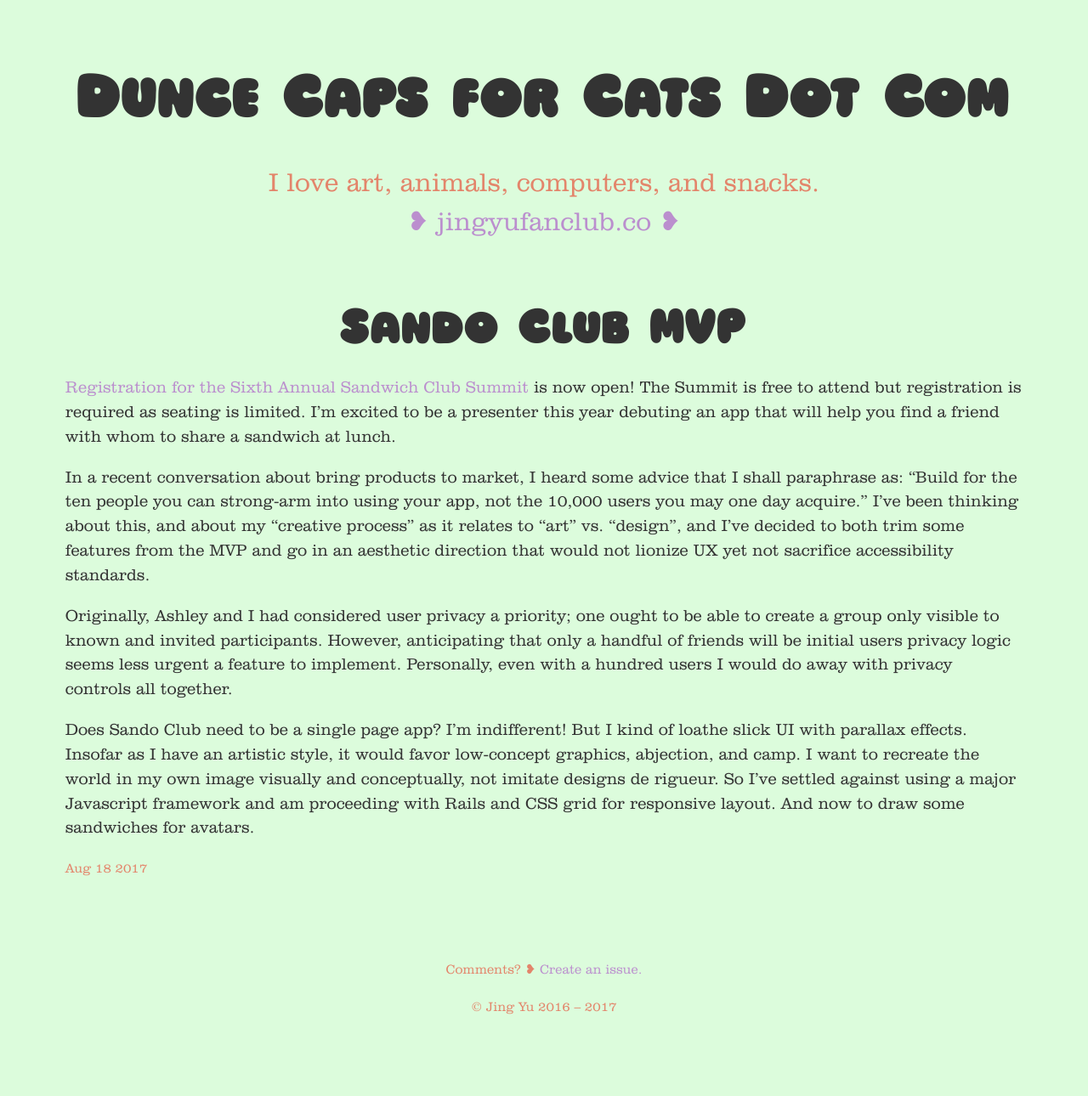
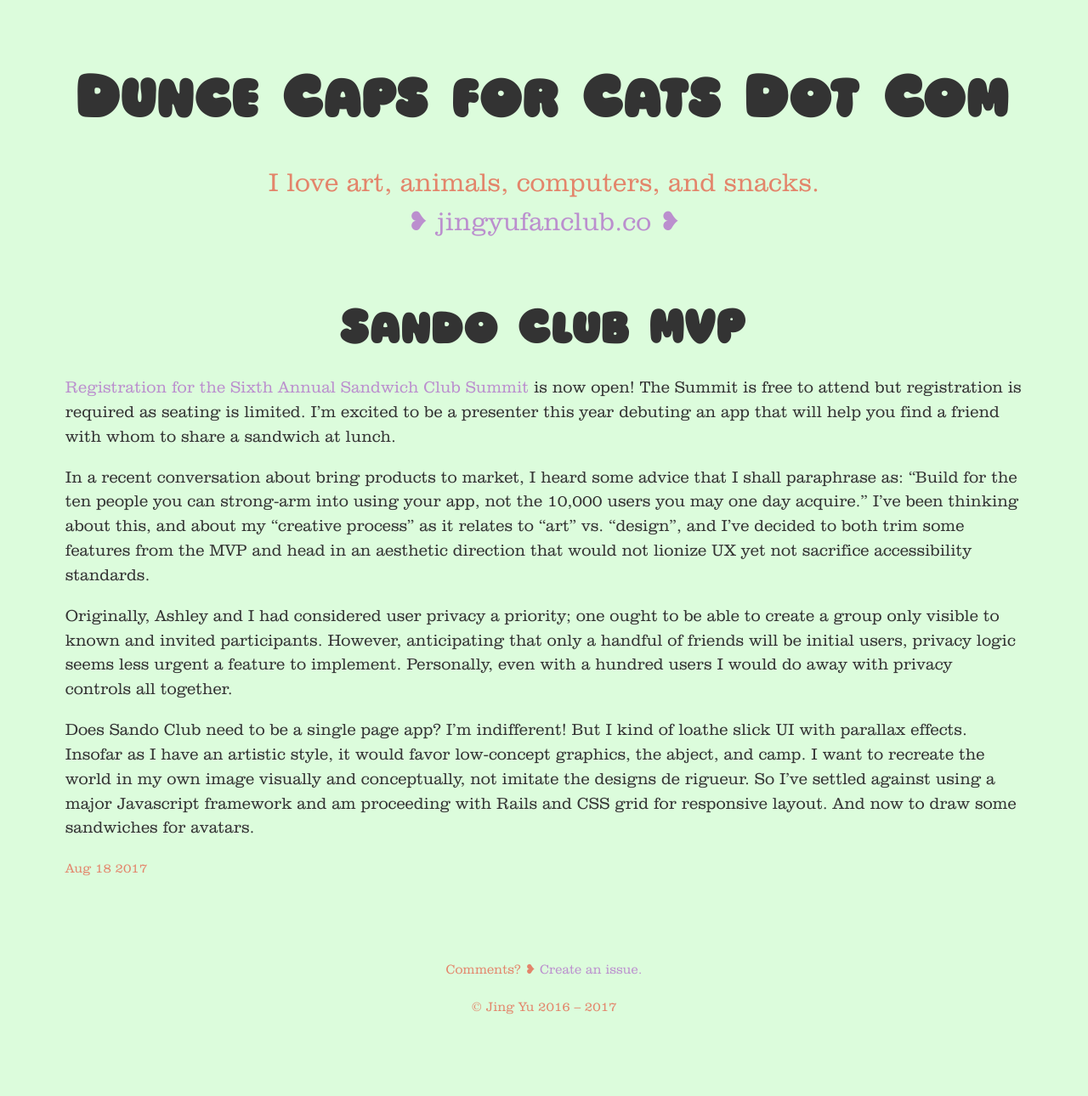
Before and after one commit to jingyufanclub/bloggo, a Jekyll site: the page built from _posts/2017-08-18-sando-club-mvp.md, in a window 1280 px wide. Shown: the whole page at 85% size. Built offline with Jekyll 4.4.1, drawn with Linux system fonts in a browser that asks for light colours.

Commit message:
edit post

```diff
--- a/_posts/2017-08-18-sando-club-mvp.md
+++ b/_posts/2017-08-18-sando-club-mvp.md
@@ -4,8 +4,8 @@
 ---
 [Registration for the Sixth Annual Sandwich Club Summit](http://sandwich-club.org/2017-sandwich-club-summit/) is now open! The Summit is free to attend but registration is required as seating is limited. I'm excited to be a presenter this year debuting an app that will help you find a friend with whom to share a sandwich at lunch.
 
-In a recent conversation about bring products to market, I heard some advice that I shall paraphrase as: "Build for the ten people you can strong-arm into using your app, not the 10,000 users you may one day acquire." I've been thinking about this, and about my "creative process" as it relates to "art" vs. "design", and I've decided to both trim some features from the MVP and go in an aesthetic direction that would not lionize UX yet not sacrifice accessibility standards.
+In a recent conversation about bring products to market, I heard some advice that I shall paraphrase as: "Build for the ten people you can strong-arm into using your app, not the 10,000 users you may one day acquire." I've been thinking about this, and about my "creative process" as it relates to "art" vs. "design", and I've decided to both trim some features from the MVP and head in an aesthetic direction that would not lionize UX yet not sacrifice accessibility standards.
 
-Originally, Ashley and I had considered user privacy a priority; one ought to be able to create a group only visible to known and invited participants. However, anticipating that only a handful of friends will be initial users privacy logic seems less urgent a feature to implement. Personally, even with a hundred users I would do away with privacy controls all together.
+Originally, Ashley and I had considered user privacy a priority; one ought to be able to create a group only visible to known and invited participants. However, anticipating that only a handful of friends will be initial users, privacy logic seems less urgent a feature to implement. Personally, even with a hundred users I would do away with privacy controls all together.
 
-Does Sando Club need to be a single page app? I'm indifferent! But I kind of loathe slick UI with parallax effects. Insofar as I have an artistic style, it would favor low-concept graphics, abjection, and camp. I want to recreate the world in my own image visually and conceptually, not imitate designs de rigueur. So I've settled against using a major Javascript framework and am proceeding with Rails and CSS grid for responsive layout. And now to draw some sandwiches for avatars.
+Does Sando Club need to be a single page app? I'm indifferent! But I kind of loathe slick UI with parallax effects. Insofar as I have an artistic style, it would favor low-concept graphics, the abject, and camp. I want to recreate the world in my own image visually and conceptually, not imitate the designs de rigueur. So I've settled against using a major Javascript framework and am proceeding with Rails and CSS grid for responsive layout. And now to draw some sandwiches for avatars.
```
